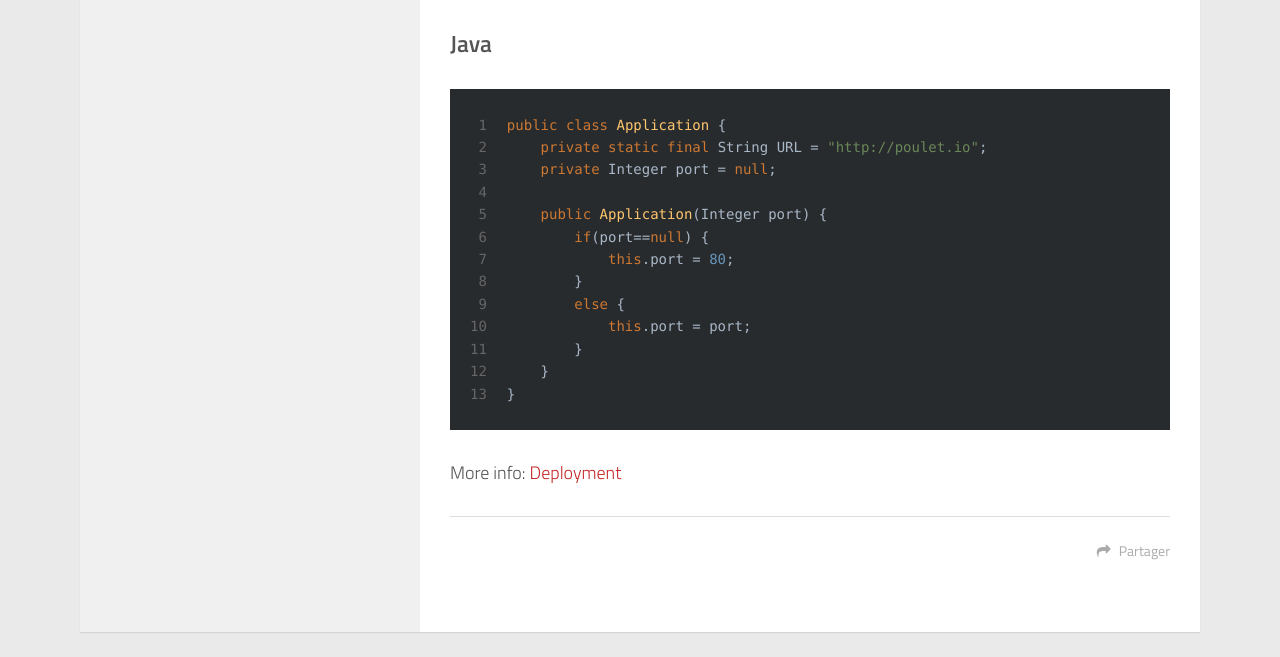
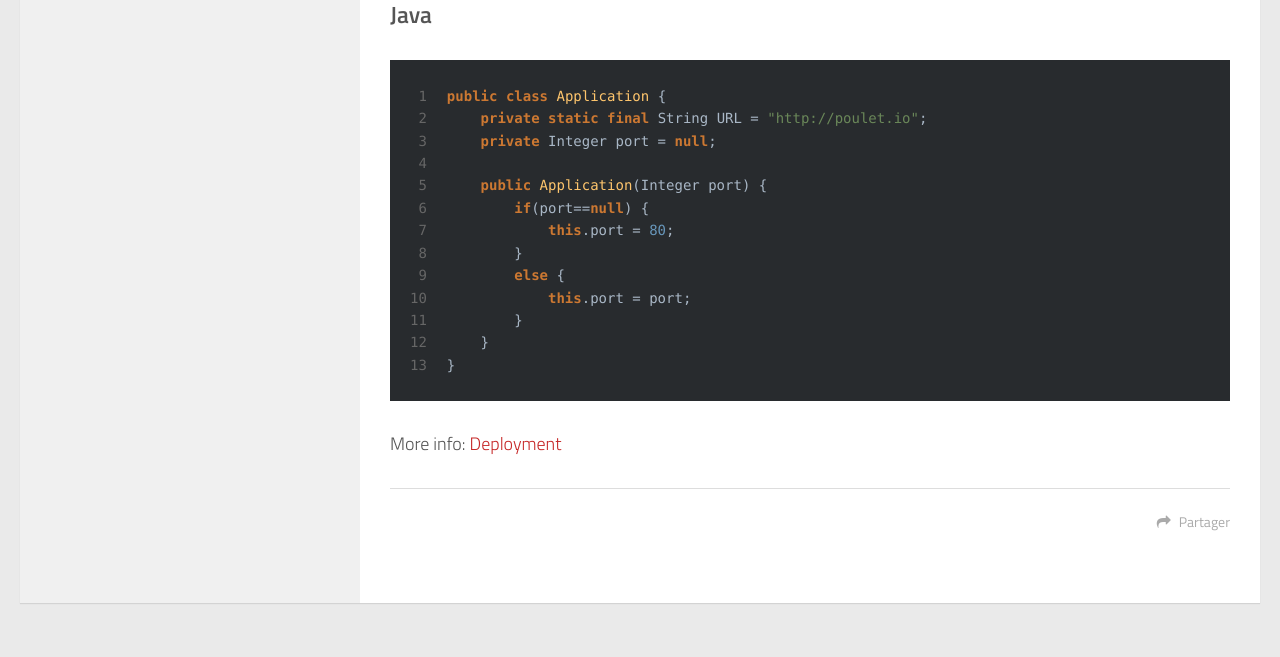
Before and after one commit to gpoulet/gpoulet.github.io, a plain HTML site: page 2016-03-19-hello-world/index.html in a window 1280 px wide. Shown: the part 1438-2095 px from the top of the page. Drawn offline with Linux system fonts and the light colour scheme; a script that the page names is missing.

Commit message:
Site updated: 2016-03-20 16:29:10

```diff
--- a/2016-03-19-hello-world/index.html
+++ b/2016-03-19-hello-world/index.html
@@ -151,7 +151,7 @@ ga('send', 'pageview');
 
 
 
-    <a data-url="http://gpoulet.io/2016-03-19-hello-world/" data-id="cilzx9qtw00014j0mf2vxp2q4" class="article-share-link"><i class="fa fa-share"></i>Partager</a>
+    <a data-url="http://gpoulet.io/2016-03-19-hello-world/" data-id="cim0py5710001kt0mfog9vcty" class="article-share-link"><i class="fa fa-share"></i>Partager</a>
 <script>
     (function ($) {
         $('body').on('click', function() {
--- a/css/style.css
+++ b/css/style.css
@@ -240,7 +240,7 @@ code {
   padding: 0 20px;
 }
 .container-inner {
-  max-width: 1120px;
+  max-width: 1950px;
   min-width: 320px;
   width: 100%;
   margin: 0 auto;
@@ -1640,6 +1640,7 @@ i.icon:before {
 .highlight .code .selector-tag,
 .highlight .code .deletion {
   color: #cc7832;
+  font-weight: 700;
 }
 .highlight .code .variable,
 .highlight .code .template-variable,
```
Also changed, not shown: 2016-03-18-test/index.html (+1 -1 lines).
